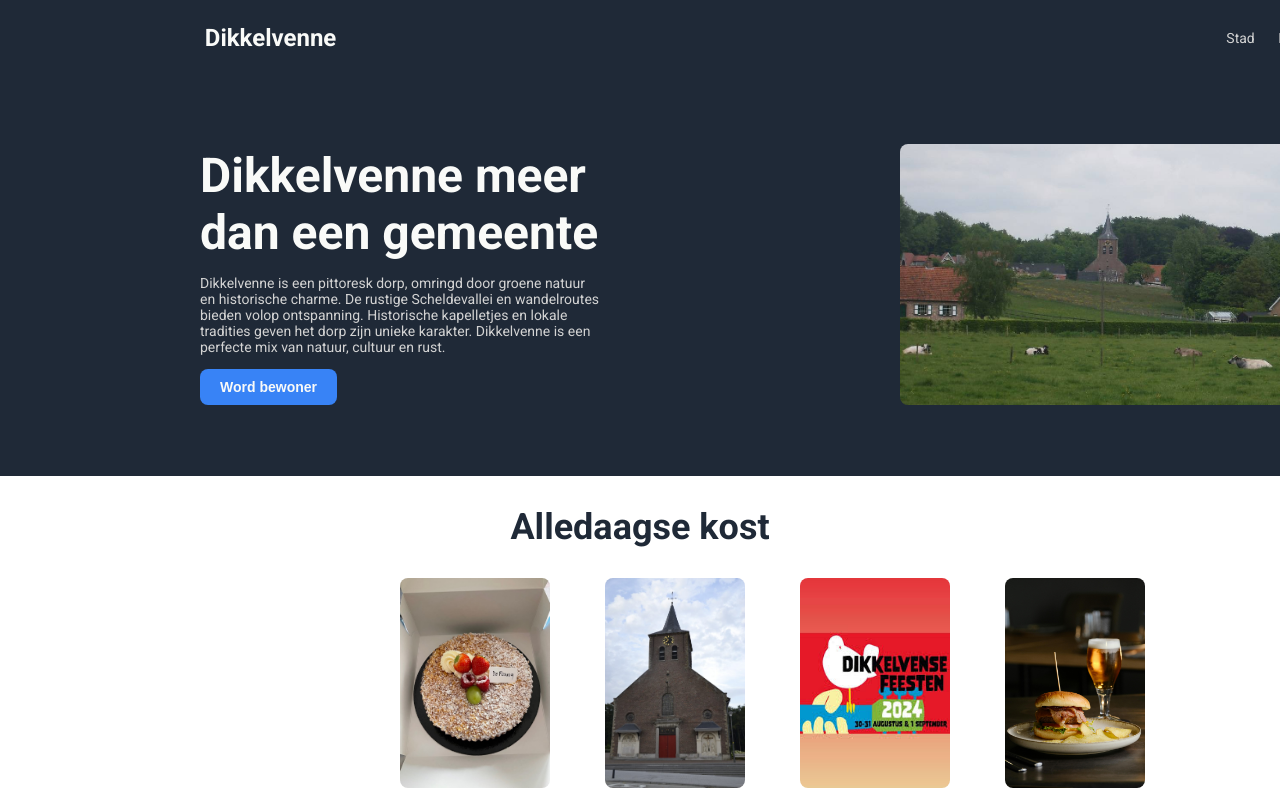
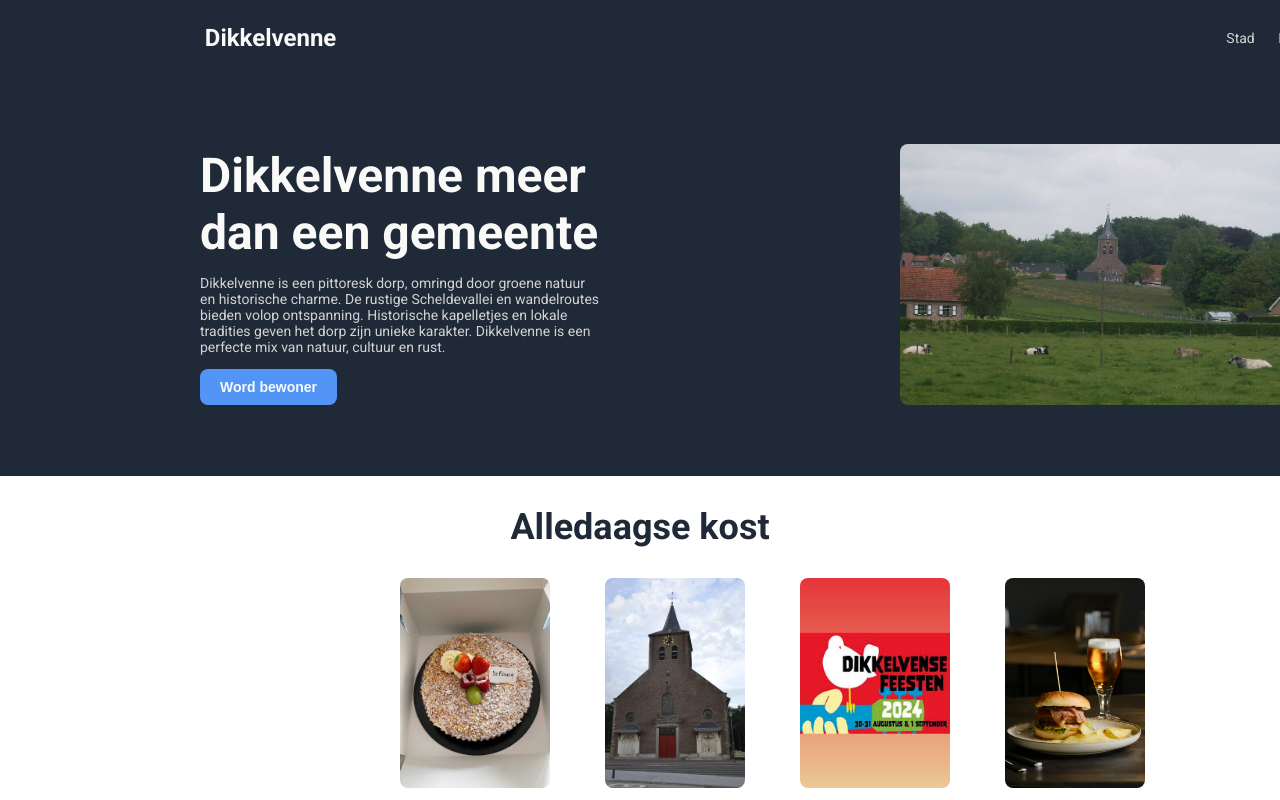
Before and after one commit to casualnoot/landing-page, a plain HTML site: page index.html in a window 1280 px wide. In both pictures the pointer is over the button "Word bewoner". Shown: the top 800 px of the page. Drawn offline with Linux system fonts and the light colour scheme.

Commit message:
small update to the button styles

```diff
--- a/styles.css
+++ b/styles.css
@@ -73,8 +73,11 @@ button{
     font-weight: bold;
     font-size: 14px;
     margin: 0;
+    cursor: pointer;
 }
-
+button:hover{
+    background-color: #5394f7;
+}
 h2{
     display: flex;
     justify-content: center;
```
